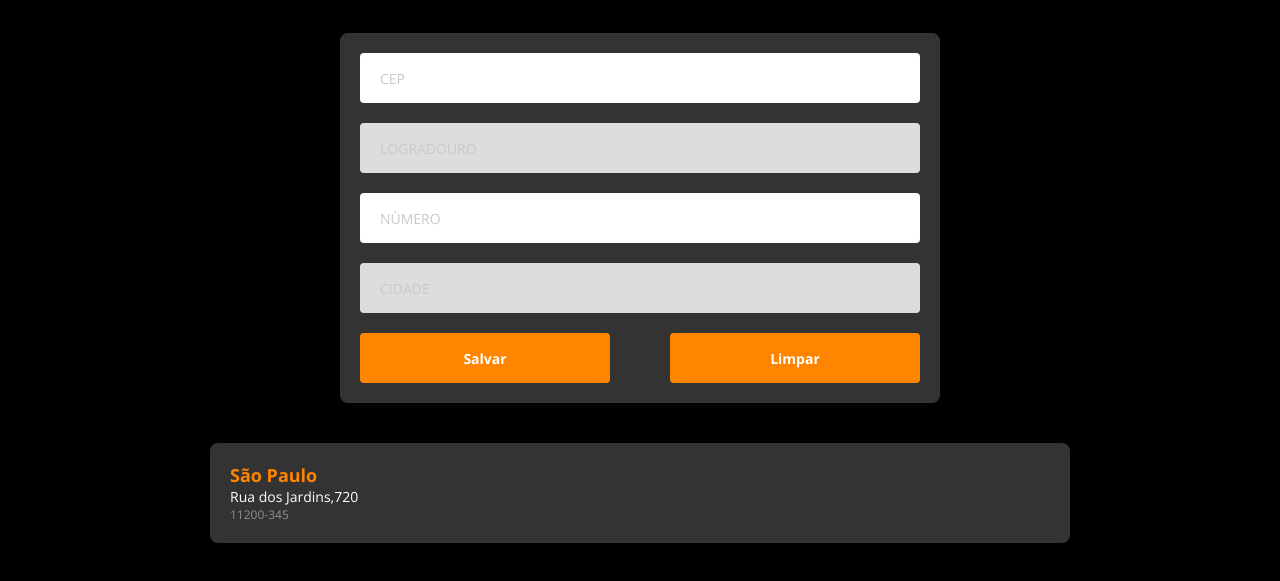
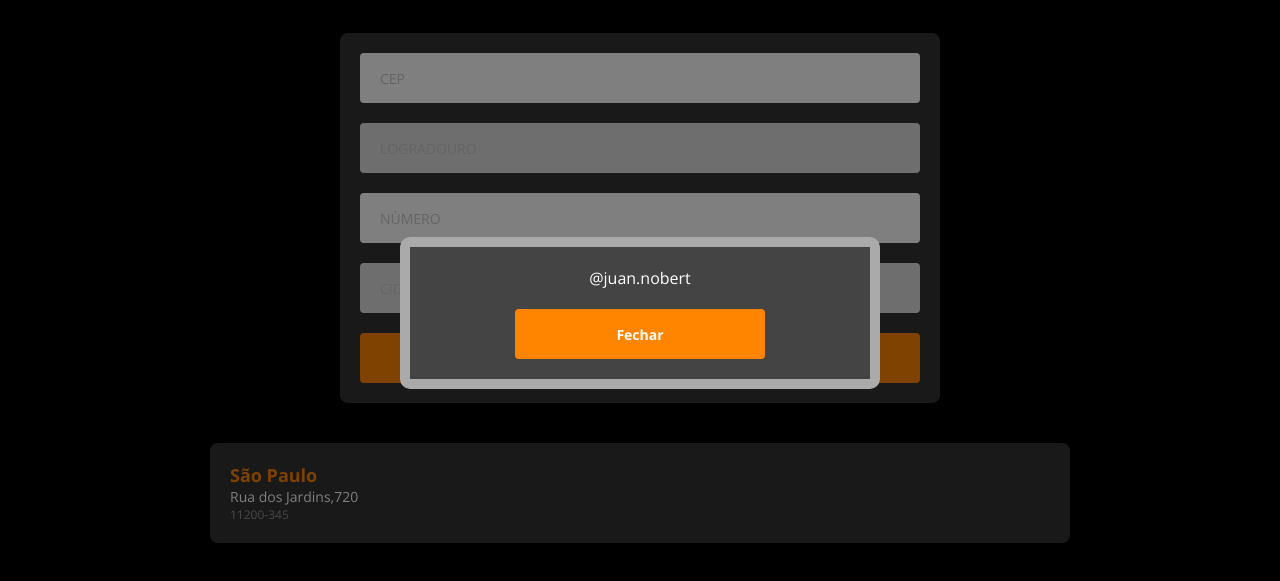
Before and after one commit to juannobert/DsViaCep, a plain HTML site: page index.html in a window 1280 px wide. Shown: the part 87-668 px from the top of the page. Drawn offline with nearby package versions, Linux system fonts and the light colour scheme.

Commit message:
Modal content created

```diff
--- /dev/null
+++ b/css/modal.css
@@ -0,0 +1,29 @@
+.modal-container{
+    position: fixed;
+    top: 0;
+    left: 0;
+    padding: 20px;
+    width: 100%;
+    height: 100vh;
+    display: none;
+    background-color: rgba(0, 0, 0, 0.5);
+}
+.modal-container.active{
+    display: flex;
+    justify-content: center;
+    align-items: center;
+}
+
+.modal-box{
+    width: 100%;
+    max-width: 480px;
+    background-color: #444;
+    border: 10px solid #aaa;
+    padding: 20px;
+    border-radius: 10px;
+    text-align: center;
+}
+.modal-content{
+    color: #fff;
+    margin-bottom: 20px;
+}
--- a/css/style.css
+++ b/css/style.css
@@ -1,3 +1,4 @@
+@import url('modal.css');
 *{
     box-sizing: border-box;
     margin: 0;
--- a/index.html
+++ b/index.html
@@ -54,9 +54,16 @@
                 <p class="address-line">Rua dos Jardins,720</p>
                 <p class="cep-line">11200-345</p>
             </div>
-
         </section>
     </main>
+    <section id="contact-modal" class="modal-container active">
+        <div class="modal-box">
+            <div class="modal-content">
+                <p>@juan.nobert</p>
+            </div>
+            <button class="btn">Fechar</button>
+        </div>
+    </section>
     <script type="module" src="js/dsviacep.js"></script>
   </body>
 </body>
```
